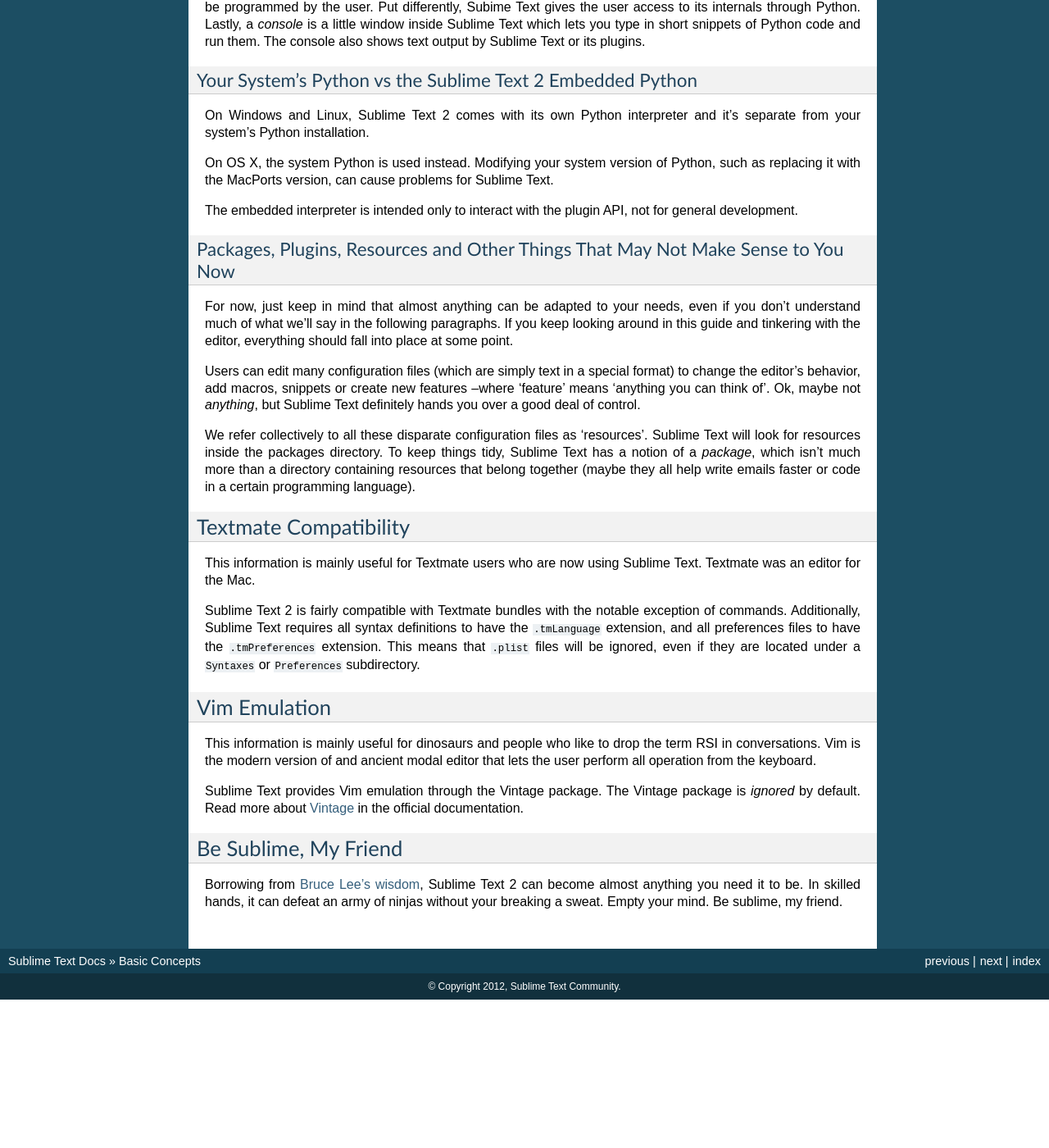
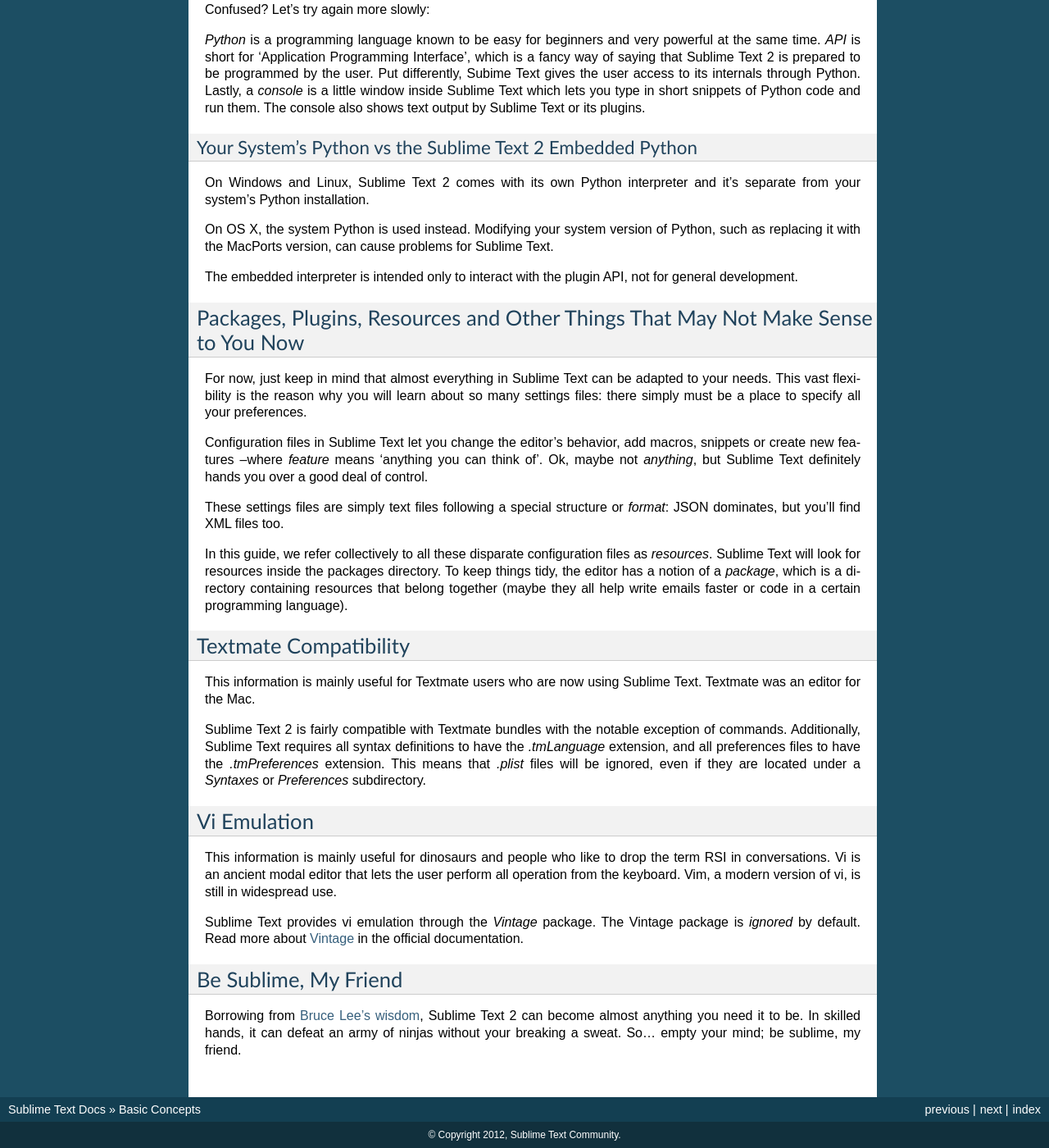
Before and after one commit to guillermooo/sublime-undocs, a Sphinx documentation site: the page built from source/basic_concepts.rst, in a window 1280 px wide and 1400 px high, scrolled down 1484 px. Shown: the whole window at 82% size. Built offline with Sphinx 7.4.7, drawn with Linux system fonts in a browser that asks for light colours; before the commit the page ends 2703 px from its top, so only the background shows below that; some of the changed text lies outside the part shown.

Commit message:
nulla dies sine linea

```diff
--- a/source/basic_concepts.rst
+++ b/source/basic_concepts.rst
@@ -11,7 +11,7 @@
 * This guide is written from the perspective of a Windows user, but most
   instructions should only require trivial changes to work on other platforms.
 
-* Relative paths (e. g. ``Packages/User``) start at the data directory unless
+* Relative paths (e. g. *Packages/User*) start at the data directory unless
   otherwise noted. The data directory is explained further below.
 
 * We assume default key bindings when indicating keyboard shortcuts. Due to the
@@ -19,27 +19,49 @@
   locale's keyboard layout.
 
 
-The :file:`Data` Directory
+With Great Power Comes Lots of Questions
+========================================
+
+Sublime Text is a very extensible and customizable editor. It does many things
+out of the box, but if you spend some time tailoring it to your exact needs,
+it can give you superpowers. Naturally, for that you first need to learn how
+to configure things.
+
+In the following paragraphs, we'll outline some aspects that won't click in
+your mind until you've spent some time using Sublime Text. Dont' despair, if
+you keep using the editor and looking around in this guide, everything will
+fall into place at some point.
+
+Sublime Text is unquestionably a versatile tool for programmers, but you don't
+need to be one to use it, or even to configure it to make it the perfect tool
+for your writing. If you're a hacker, however, you are about to spend the
+remainder of your day playing around with this editor.
+
+
+The *Data* Directory
 ==========================
 
 Sublime Text 2 stores nearly all of the interesting files for users under the
 data directory. This is a platform-dependent location:
 
-* **Windows**: :file:`%APPDATA%\\Sublime Text 2`
-* **OS X**: :file:`~/Library/Application Support/Sublime Text 2`
-* **Linux**: :file:`~/.config/sublime-text-2`
+* **Windows**: *%APPDATA%\\Sublime Text 2*
+* **OS X**: *~/Library/Application Support/Sublime Text 2*
+* **Linux**: *~/.config/sublime-text-2*
 
-For **portable installations**, look inside ``Sublime Text 2/Data``. Here, the
-Sublime Text 2 part refers to the directory to which you've extracted the
+For **portable installations**, look inside *Sublime Text 2/Data*. Here, the
+*Sublime Text 2* part refers to the directory to which you've extracted the
 contens of the compressed file containing Sublime Text 2.
 
-The :file:`Packages` Directory
+Note that only for portable installations does a directory named *Data* exist.
+For the other types of installation, the data directory is the location
+indicated above.
+
+The *Packages* Directory
 ==============================
 
-This is a location within the data directory that we'll keep referring to. In
-it, Sublime Text stores all the resources for each programming or markup
-language it supports. A package is essentially a directory containing related
-files having a special meaning to Sublime Text.
+This is a **key directory**: all resources for supported programming and markup
+languages are stored here. A *package* is a directory containing related files
+having a special meaning to Sublime Text.
 
 You can access the packages directory from the Sublime Text 2 menu
 (**Preferences | Browse Packages...**), or by means of an api call:
@@ -49,26 +71,13 @@
 The ``User`` Package
 ^^^^^^^^^^^^^^^^^^^^
 
-:file:`Packages/User` is a catch-all directory for custom plugins, snippets,
+*Packages/User* is a catch-all directory for custom plugins, snippets,
 macros, etc. Consider it your personal area in the packages folder. Sublime
-Text 2 will never overwrite the contents of ``Packages/User`` during upgrades.
+Text 2 will never overwrite the contents of *Packages/User* during upgrades.
 
-With Great Power Comes Lots of Questions
-========================================
-
-Sublime Text is a very extensible and customizable editor. It already does many
-things out of the box, but if you spend some time configuring it to meet your
-needs, it will become even more powerful. Of course, you need to know how to
-configure things first, and that's what this guide will try to teach you.
-
-In the following paragraphs, we'll outline some aspects that won't really click
-in your mind until you've spent some time using Sublime Text. You don't need to
-be a programmer to use Sublime Text or even to configure it to make it the
-perfect tool for your writing. If you're a hacker, however, you are about to
-spend the remainder of your day playing around with this editor.
 
 The Python Console and the Python API
-^^^^^^^^^^^^^^^^^^^^^^^^^^^^^^^^^^^^^
+=====================================
 
 This information is especially interesting for programmers. For the rest of
 Sublime Text 2 users, you just need to know that Sublime Text enables users
@@ -105,25 +114,28 @@
 The embedded interpreter is intended only to interact with the plugin API, not
 for general development.
 
+
 Packages, Plugins, Resources and Other Things That May Not Make Sense to You Now
-^^^^^^^^^^^^^^^^^^^^^^^^^^^^^^^^^^^^^^^^^^^^^^^^^^^^^^^^^^^^^^^^^^^^^^^^^^^^^^^^
+================================================================================
 
-For now, just keep in mind that almost anything can be adapted to your needs,
-even if you don't understand much of what we'll say in the following
-paragraphs. If you keep looking around in this guide and tinkering with the
-editor, everything should fall into place at some point.
+For now, just keep in mind that almost everything in Sublime Text can be adapted
+to your needs. This vast flexibility is the reason why you will learn about so
+many settings files: there simply must be a place to specify all your preferences.
 
-Users can edit many configuration files (which are simply text in a special
-format) to change the editor's behavior, add macros, snippets or create new
-features --where ‘feature' means ‘anything you can think of'. Ok, maybe not
-*anything*, but Sublime Text definitely hands you over a good deal of control.
+Configuration files in Sublime Text let you change the editor's behavior, add
+macros, snippets or create new features --where *feature* means ‘anything you can
+think of'. Ok, maybe not *anything*, but Sublime Text definitely hands you over
+a good deal of control.
 
-We refer collectively to all these disparate configuration files as
-‘resources'. Sublime Text will look for resources inside the packages
-directory. To keep things tidy, Sublime Text has a notion of a *package*, which
-isn't much more than a directory containing resources that belong together
-(maybe they all help write emails faster or code in a certain programming
-language).
+These settings files are simply text files following a special structure or
+*format*: JSON dominates, but you'll find XML files too.
+
+In this guide, we refer collectively to all these disparate configuration
+files as *resources*. Sublime Text will look for resources inside the packages
+directory. To keep things tidy, the editor has a notion of a *package*, which
+is a directory containing resources that belong together (maybe they all help
+write emails faster or code in a certain programming language).
+
 
 Textmate Compatibility
 ======================
@@ -133,19 +145,20 @@
 
 Sublime Text 2 is fairly compatible with Textmate bundles with the notable
 exception of commands. Additionally, Sublime Text requires all syntax
-definitions to have the ``.tmLanguage`` extension, and all preferences files to
-have the ``.tmPreferences`` extension. This means that ``.plist`` files will be
-ignored, even if they are located under a ``Syntaxes`` or ``Preferences``
+definitions to have the *.tmLanguage* extension, and all preferences files to
+have the *.tmPreferences* extension. This means that *.plist* files will be
+ignored, even if they are located under a *Syntaxes* or *Preferences*
 subdirectory.
 
-Vim Emulation
-=============
+Vi Emulation
+============
 
 This information is mainly useful for dinosaurs and people who like to drop
-the term RSI in conversations. Vim is the modern version of and ancient modal
-editor that lets the user perform all operation from the keyboard.
+the term RSI in conversations. Vi is an ancient modal editor that lets the
+user perform all operation from the keyboard. Vim, a modern version of vi,
+is still in widespread use.
 
-Sublime Text provides Vim emulation through the Vintage package. The Vintage
+Sublime Text provides vi emulation through the *Vintage* package. The Vintage
 package is *ignored* by default. Read more about Vintage_ in the official
 documentation.
 
@@ -156,6 +169,6 @@
 
 Borrowing from `Bruce Lee's wisdom`_, Sublime Text 2 can become almost anything
 you need it to be. In skilled hands, it can defeat an army of ninjas without
-your breaking a sweat. Empty your mind. Be sublime, my friend.
+your breaking a sweat. So... empty your mind; be sublime, my friend.
 
 .. _Bruce Lee's wisdom: http://www.youtube.com/watch?v=iO3sBulXpVw
```
